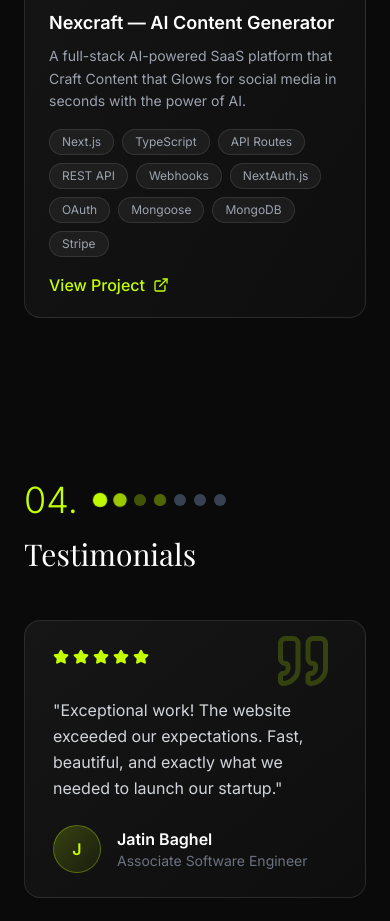
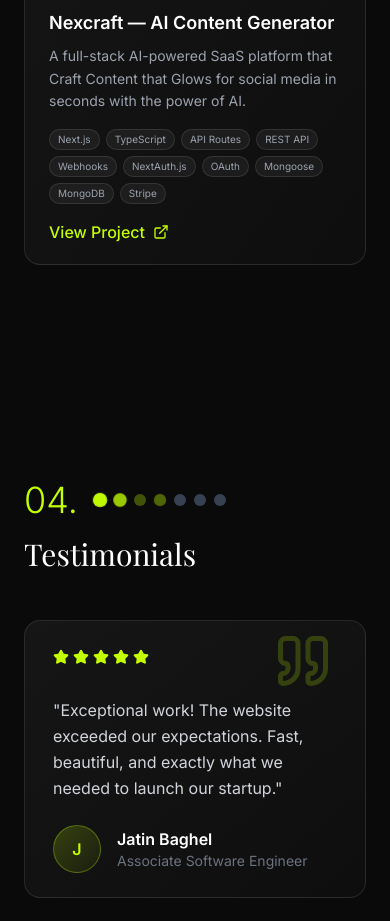
Before and after one commit to thenaveengautam/portfolio, a Next.js app: page / in a window 390 px wide. Shown: the part 8460-9381 px from the top of the page. Built offline with nearby package versions, Linux system fonts and the light colour scheme; a web font is replaced by a local one.

Commit message:
reduce size of tags of portfolio in mobile

```diff
--- a/src/components/PortfolioSection.jsx
+++ b/src/components/PortfolioSection.jsx
@@ -50,11 +50,11 @@ const PortfolioSection = () => {
                   <p className="mb-4 text-sm leading-relaxed text-gray-400">{project.description}</p>
 
                   {/* Tags */}
-                  <div className="flex flex-wrap gap-2 mb-4">
+                  <div className="flex flex-wrap gap-1.5 mb-4">
                     {project.tags.map((tag) => (
                       <span
                         key={tag}
-                        className="px-3 py-1 text-xs text-gray-400 border rounded-full bg-white/5 border-white/10"
+                        className="px-2 py-0.5 text-[10px] text-gray-400 border rounded-full bg-white/5 border-white/10"
                       >
                         {tag}
                       </span>
```
